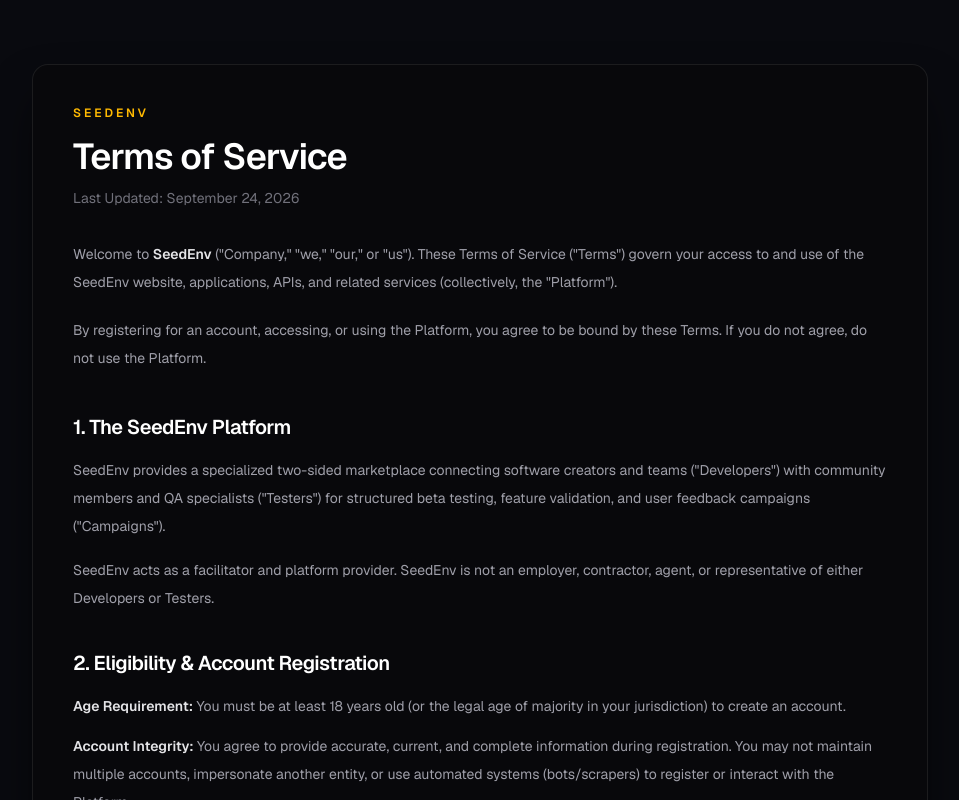
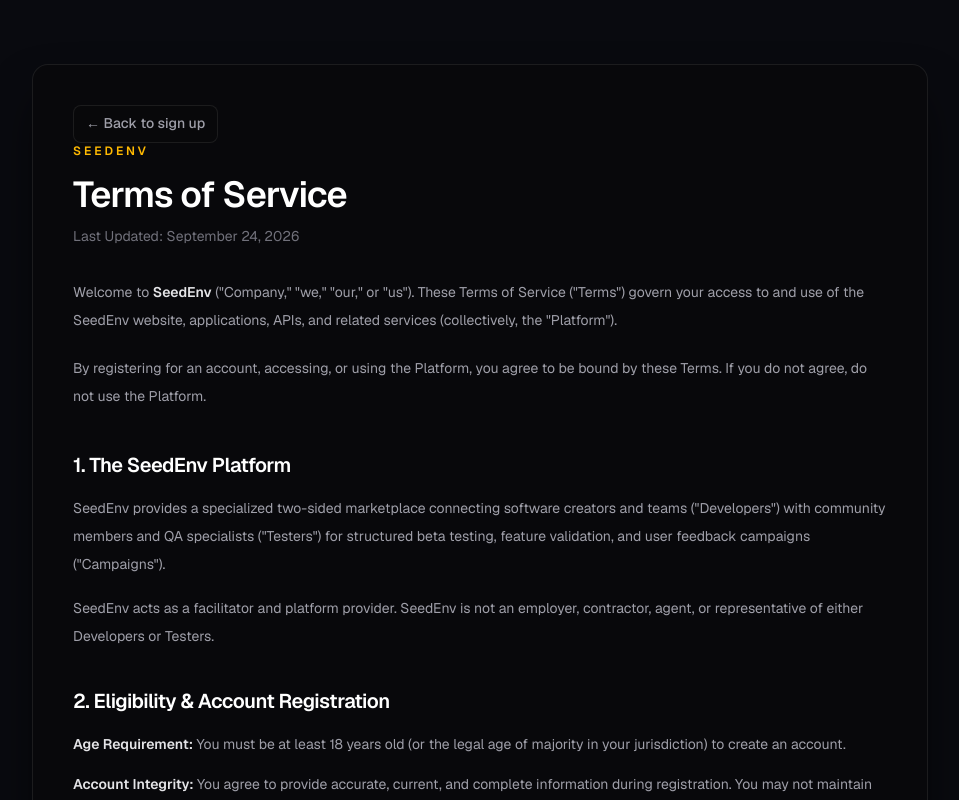
Before and after one commit to Teri-beri/seedenv, a Next.js app: page /terms in a window 1280 px wide. Shown: the top 800 px of the page, without its empty margins (160-1119 px from the left). Built offline with nearby package versions, Linux system fonts and the light colour scheme.

Commit message:
style: add legal page back links

```diff
--- a/app/privacy/page.tsx
+++ b/app/privacy/page.tsx
@@ -65,6 +65,7 @@ export default function PrivacyPage() {
   return (
     <main className="min-h-screen bg-[#090A0F] px-4 py-16 text-white">
       <article className="mx-auto max-w-4xl rounded-2xl border border-white/[0.08] bg-zinc-950/75 p-6 shadow-2xl shadow-black/80 sm:p-10">
+        <a className="inline-flex items-center rounded-lg border border-white/[0.08] bg-zinc-950/70 px-3 py-2 text-sm font-medium text-zinc-400 transition-colors hover:border-zinc-700 hover:text-white" href="/auth/signin">← Back to sign up</a>
         <p className="text-xs font-semibold uppercase tracking-[0.24em] text-amber-400">SeedEnv</p>
         <h1 className="mt-4 text-4xl font-semibold tracking-tight">Privacy Policy</h1>
         <p className="mt-3 text-sm text-zinc-500">Last Updated: September 2026</p>
--- a/app/terms/page.tsx
+++ b/app/terms/page.tsx
@@ -79,6 +79,7 @@ export default function TermsPage() {
   return (
     <main className="min-h-screen bg-[#090A0F] px-4 py-16 text-white">
       <article className="mx-auto max-w-4xl rounded-2xl border border-white/[0.08] bg-zinc-950/75 p-6 shadow-2xl shadow-black/80 sm:p-10">
+        <a className="inline-flex items-center rounded-lg border border-white/[0.08] bg-zinc-950/70 px-3 py-2 text-sm font-medium text-zinc-400 transition-colors hover:border-zinc-700 hover:text-white" href="/auth/signin">← Back to sign up</a>
         <p className="text-xs font-semibold uppercase tracking-[0.24em] text-amber-400">SeedEnv</p>
         <h1 className="mt-4 text-4xl font-semibold tracking-tight">Terms of Service</h1>
         <p className="mt-3 text-sm text-zinc-500">Last Updated: September 24, 2026</p>
```
